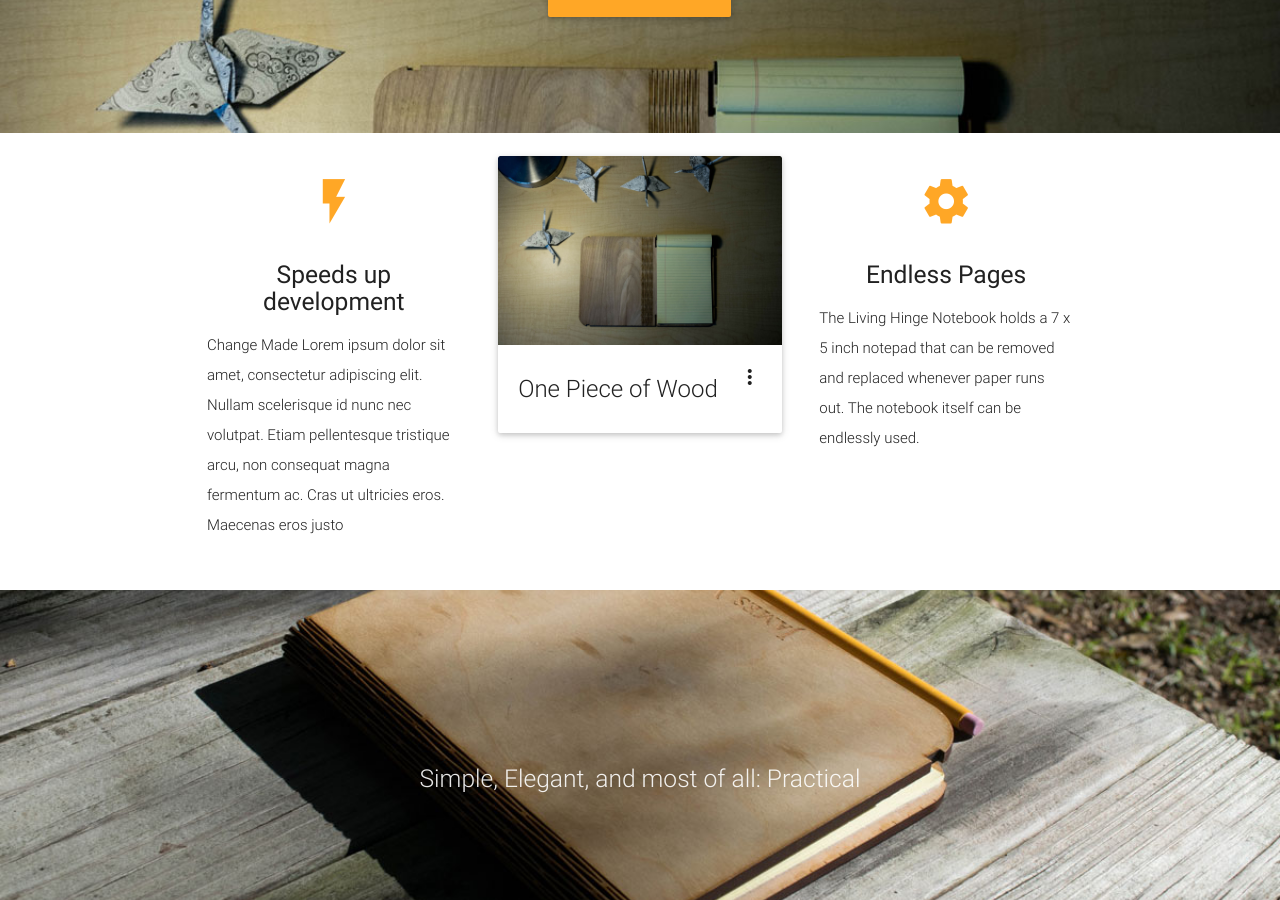
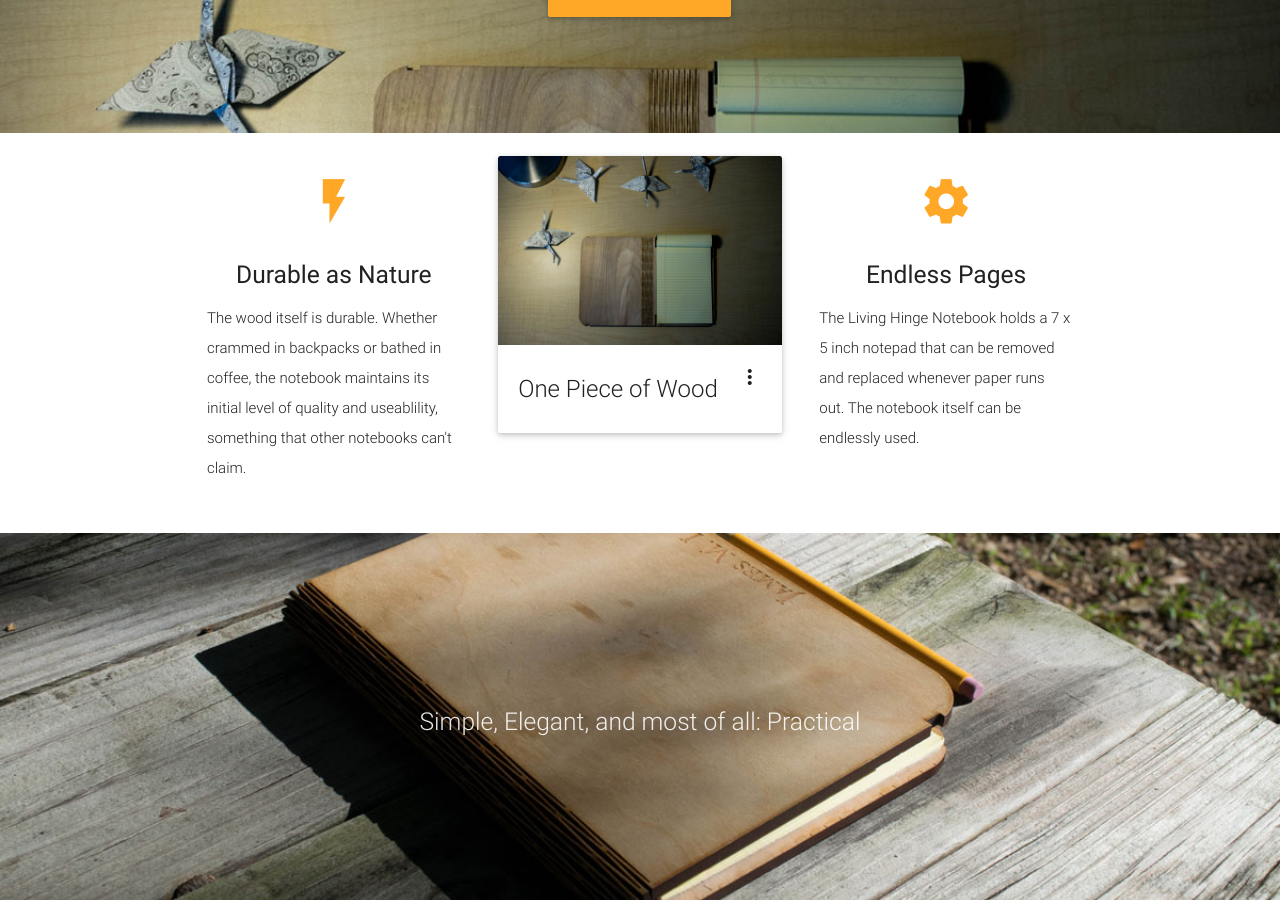
Before and after one commit to dfarice/notebook, a Jekyll site: the page built from index.html, in a window 1280 px wide and 900 px high, scrolled down 311 px. Built offline with Jekyll 4.4.1, drawn with Linux system fonts in a browser that asks for light colours; nearby versions of some CDN libraries.

Commit message:
Updated footer, notebook page
Added a description to Rice Studio and links to bottom of page. Pricing
has yet to be touched

```diff
--- a/index.html
+++ b/index.html
@@ -29,9 +29,9 @@ layout: default
       <div class="col s12 m4">
         <div class="icon-block">
           <h2 class="center orange-text text-lighten-1"><i class="material-icons">flash_on</i></h2>
-          <h5 class="center">Speeds up development</h5>
+          <h5 class="center">Durable as Nature</h5>
 
-          <p class="light">Change Made Lorem ipsum dolor sit amet, consectetur adipiscing elit. Nullam scelerisque id nunc nec volutpat. Etiam pellentesque tristique arcu, non consequat magna fermentum ac. Cras ut ultricies eros. Maecenas eros justo</p>
+            <p class="light">The wood itself is durable. Whether crammed in backpacks or bathed in coffee, the notebook maintains its initial level of quality and useablility, something that other notebooks can't claim.</p>
         </div>
       </div>
 
```
Also changed, not shown: other parts of index.html (+0 -2 lines), 1 other file.
